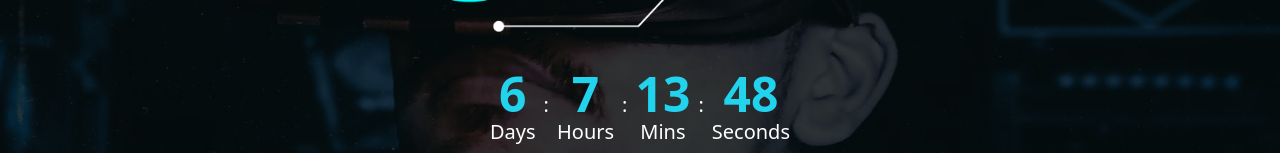
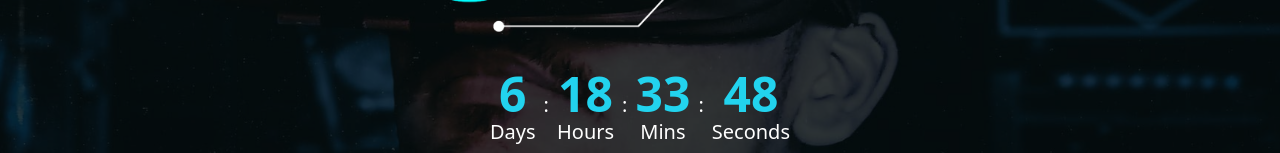
Before and after one commit to kshitijv256/aceHack2.0, a React (Vite) app: page / in a window 1280 px wide. Shown: the part 368-521 px from the top of the page. Built offline with nearby package versions, Linux system fonts and the light colour scheme.

Commit message:
changed timer

```diff
--- a/src/components/Timer.jsx
+++ b/src/components/Timer.jsx
@@ -42,8 +42,8 @@ const DateTimeDisplay = ({ value, type }) => {
 
 const ExpiredNotice = () => {
   return (
-    <div className="font-extrabold text-red-400 text-5xl py-6">
-      <p>Registrations are closed!</p>
+    <div className="font-extrabold grad-text text-5xl py-6">
+      <p>Hacking Begins!</p>
     </div>
   );
 };
--- a/src/pages/Home.jsx
+++ b/src/pages/Home.jsx
@@ -1,13 +1,13 @@
 import React from "react";
 import AceHackLogo from "/assets/images/AceHack-logo.png";
 import backgroundImage from "/assets/images/background-image.jpg";
-import { ImLocation, ImLocation2 } from "react-icons/im";
+import { ImLocation } from "react-icons/im";
 import CountdownTimer from "../components/Timer";
 import Icon from "../components/Icon";
 import uem from "/assets/images/uem.png";
 import acm from "/assets/images/acm.jpeg";
 import rpLogo from "/assets/images/sponsors/rpLogo.jpg";
-import { FaBus, FaBusAlt } from "react-icons/fa";
+import { FaBus } from "react-icons/fa";
 
 
 
@@ -44,7 +44,7 @@ const Home = () => {
             <Icon icon={acm} height={'h-16'}/>
         </div>
         <img alt="AceHack Logo" className="min-w-[30%] w-[40%] max-w-[80%] mb-6 md:mb-0" src={AceHackLogo} />
-        <CountdownTimer targetDate={new Date("2023-04-01T00:10:00")} />
+        <CountdownTimer targetDate={new Date("2023-04-01T11:30:00")} />
         <div className="flex flex-row flex-wrap w-full justify-center gap-4 mb-6 md:mb-0">
         <div
           className="apply-button"
```
